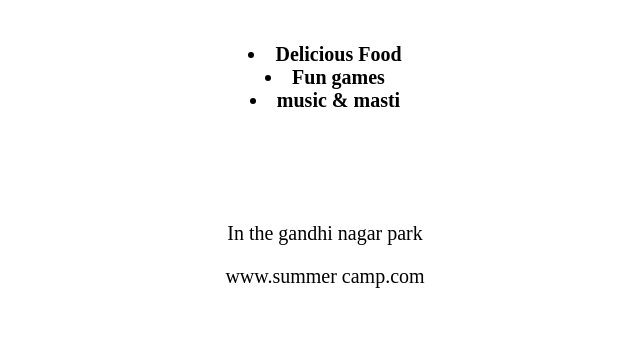
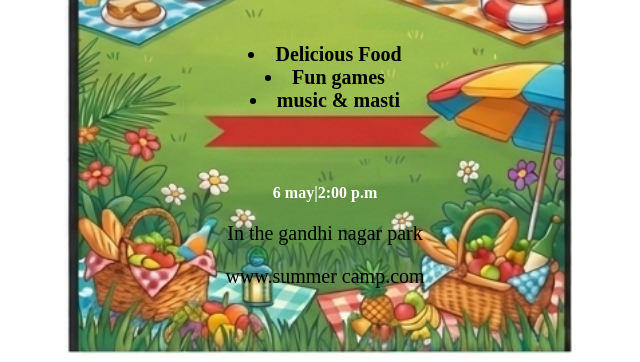
Before and after one commit to snehachouhan26-wq/basic-css, a plain HTML site: page picnic-post.html in a window 1280 px wide. Shown: the part 521-883 px from the top of the page, without its empty margins (323-963 px from the left). Drawn offline with Linux system fonts and the light colour scheme.

Commit message:
Update style.css

```diff
--- a/style.css
+++ b/style.css
@@ -92,7 +92,7 @@
     }
 
 .summerp{
-        background-image: url(images/summer-camp.png);
+        background-image: url(summer-camp.png);
         background-repeat: no-repeat;
         background-size: contain;
         background-position: center;
```
